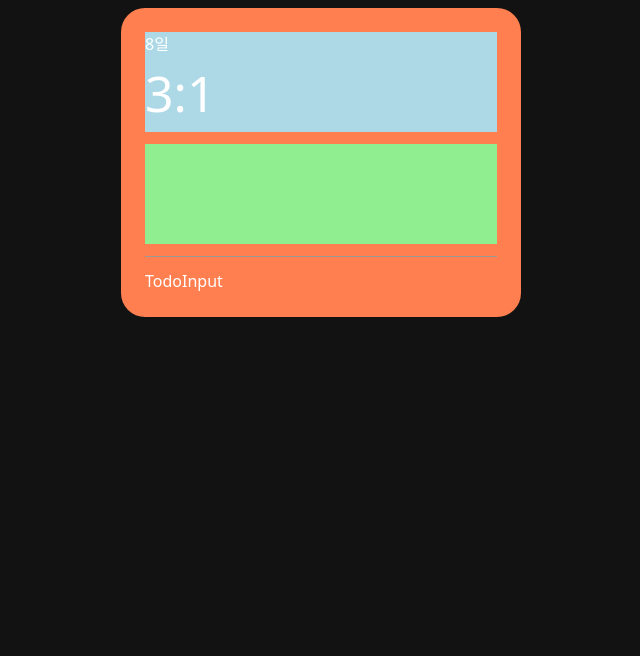
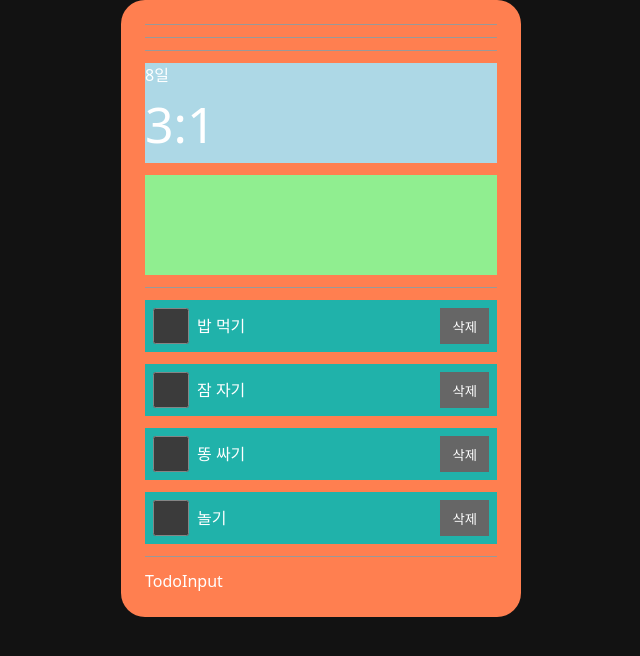
Before and after one commit to ThePott/oz-assignment-todolist-essential, a React (Vite) app: page / in a window 1280 px wide. Shown: the top 656 px of the page, without its empty margins (319-959 px from the left). Built offline with nearby package versions, Linux system fonts and the light colour scheme; no server answers; data requests are answered from the project's data file.

Commit message:
✨ Feat(CRUD): add local isDone update, local delete

```diff
--- a/db.json
+++ b/db.json
@@ -1,8 +1,8 @@
 {
   "todo": [
-    {"what": "밥 먹기", "isDone": false},
-    {"what": "잠 자기", "isDone": false},
-    {"what": "똥 싸기", "isDone": false},
-    {"what": "놀기", "isDone": false}
+    {"id": 0, "what": "밥 먹기", "isDone": false},
+    {"id": 1, "what": "잠 자기", "isDone": false},
+    {"id": 2, "what": "똥 싸기", "isDone": false},
+    {"id": 3, "what": "놀기", "isDone": false}
   ]
 }
--- a/src/App.jsx
+++ b/src/App.jsx
@@ -3,21 +3,26 @@ import Timer from "./components/Timer"
 import TodoBox from "./components/TodoBox"
 import TodoInput from "./components/TodoInput"
 import Divider from "./components/Divider"
-import {useApi} from "./hooks"
+import TodoSection from "./components/TodoSection"
+import { useContext, createContext } from "react"
+import { useApi, TodolistContext } from "./hooks"
+
+
 const App = () => {
   const { responseJson: quoteJson, responseStatus: quoteStatus } = useApi("QUOTE")
-  const { responseJson: todoJSON, responseStatus: todoStatus } = useApi("TODO")
-
-
+  const { responseJson: todoJson, setResponseJson: setTodoJson, responseStatus: todoStatus } = useApi("TODO")
 
 
   return (
-    <div className="app-boundary">
-      <Timer />
-      <Quote quoteJson={quoteJson} quoteStatus={quoteStatus} />
-      <Divider />
-      <TodoInput />
-    </div>
+    <TodolistContext.Provider value={setTodoJson}>
+      <div className="app-boundary">
+        < Divider />< Divider />< Divider />
+        <Timer />
+        <Quote quoteJson={quoteJson} quoteStatus={quoteStatus} />
+        <TodoSection todoJson={todoJson} />
+        <TodoInput />
+      </div>
+    </TodolistContext.Provider>
   )
 }
 
--- a/src/components/Divider.jsx
+++ b/src/components/Divider.jsx
@@ -1,4 +1,3 @@
-import React from 'react'
 
 const Divider = () => {
   return (
--- a/src/components/TodoBox.jsx
+++ b/src/components/TodoBox.jsx
@@ -1,8 +1,30 @@
-import React from 'react'
+import { useTodolistContext } from "../hooks"
 
-const TodoBox = () => {
+const TodoBox = ({todo}) => {
+  const setTodoJson = useTodolistContext()
+
+  const toggleIsDone = () => {
+    setTodoJson((prev) => {
+      const copiedArray = [...prev]
+      const targetTodo = copiedArray.find((el) => el.id === todo.id)
+      targetTodo.isDone = !targetTodo.isDone
+      return copiedArray
+    })
+  }
+
+  const handleDelete = () => {
+    setTodoJson((prev) => {
+      const filteredArray = prev.filter((el) => el.id !== todo.id)
+      return filteredArray
+    })
+  }
+
   return (
-    <div>TodoBox</div>
+    <div className='todo'>
+      <input type='checkbox' onChange={toggleIsDone} checked={todo.isDone} />
+      <p>{todo.what}</p>
+      <button className="delete" onClick={handleDelete}>삭제</button>
+    </div>
   )
 }
 
--- /dev/null
+++ b/src/components/TodoSection.jsx
@@ -0,0 +1,45 @@
+import Divider from './Divider'
+import TodoBox from "./TodoBox"
+
+const TodoSkeleton = () => {
+  return (
+    <>
+      <div className="todo">skeleton</div>
+      <div className="todo"></div>
+      <div className="todo"></div>
+    </>
+  )
+}
+
+const TodoMany = ({ todoArray }) => {
+  if (!todoArray || todoArray.length === 0) { return null }
+
+  return (
+    <>
+      <Divider />
+      {todoArray.map((todo) => <TodoBox key={todo.id} todo={todo} />)}
+    </>
+  )
+}
+
+const TodoSection = ({ todoJson }) => {
+  if (!todoJson) { return <TodoSkeleton /> }
+
+  const groupedOjbect = Object.groupBy(
+    todoJson,
+    ({ isDone }) => isDone ? "done" : "notYet"
+  )
+
+  const doneArray = groupedOjbect["done"]
+  const notYetArray = groupedOjbect["notYet"]
+
+  return (
+    <>
+      <TodoMany todoArray={doneArray} />
+      <TodoMany todoArray={notYetArray} />
+      <Divider />
+    </>
+  )
+}
+
+export default TodoSection
--- a/src/hooks.jsx
+++ b/src/hooks.jsx
@@ -1,4 +1,14 @@
-import { useState, useEffect } from "react"
+import { useState, useEffect, useContext, createContext } from "react"
+
+const TodolistContext = createContext(null)
+
+const useTodolistContext = () => {
+  const context = useContext(TodolistContext)
+  if (!context) {
+    throw new Error('Fruit components must be used within FruitBox')
+  }
+  return context
+}
 
 /** BODY <- JSON */
 const requestApi = async (setResponseJson, setResponseStatus, url, method, body) => {
@@ -35,8 +45,8 @@ const useApi = (destination, method = "GET", body = undefined) => {
         []
     )
 
-    return { responseJson, responseStatus }
+    return { responseJson, setResponseJson, responseStatus }
 
 }
 
-export { useApi }
+export { useApi, TodolistContext, useTodolistContext}
--- a/src/index.css
+++ b/src/index.css
@@ -1,5 +1,7 @@
 * {
   box-sizing: border-box;
+  padding: 0;
+  margin: 0;
 }
 
 :root {
@@ -24,7 +26,9 @@ div.app-boundary {
   flex-direction: column;
   gap: 12px;
   padding: 24px;
-  border-radius: 24px;;
+  border-radius: 24px;
+
+  font-size: 16px;
 }
 
 div.divider {
@@ -45,3 +49,32 @@ div.quote-template {
   background-color: lightgreen;
   padding: 12px;;
 }
+
+div.todo {
+  background-color: lightseagreen;
+  padding: 8px;
+  display: flex;
+  gap: 8px;
+  align-items: center;
+}
+
+div.todo input[type="checkbox"] {
+  width: 36px;
+  height: 36px;;
+  border: none;
+}
+div.todo p {
+  flex-grow: 1;
+}
+div.todo button {
+  border: none;
+  background-color: hsl(0 0 40);
+  height: 36px;
+  padding: 0 12px;
+}
+div.todo button:hover {
+  background-color: hsl(0 0 25);
+}
+div.todo button:active {
+  background-color: hsl(0 0 10);
+}
```
Also changed, not shown: 1 other file (tests, documents, lock files or other folders).
